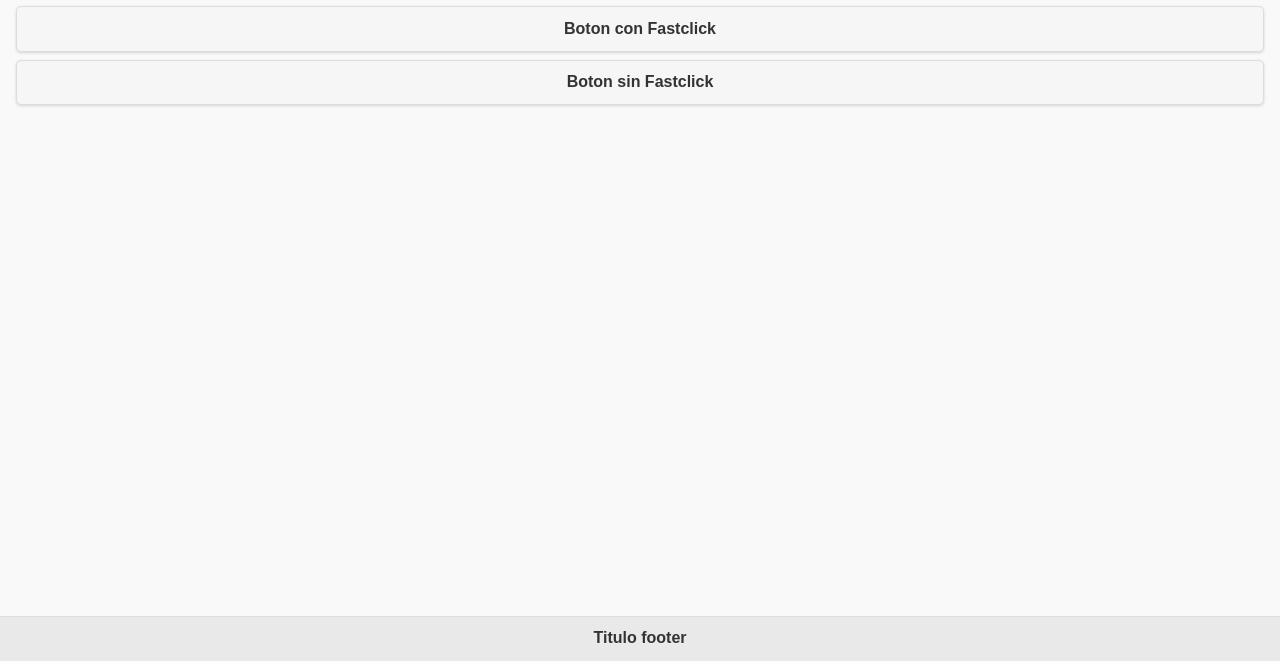
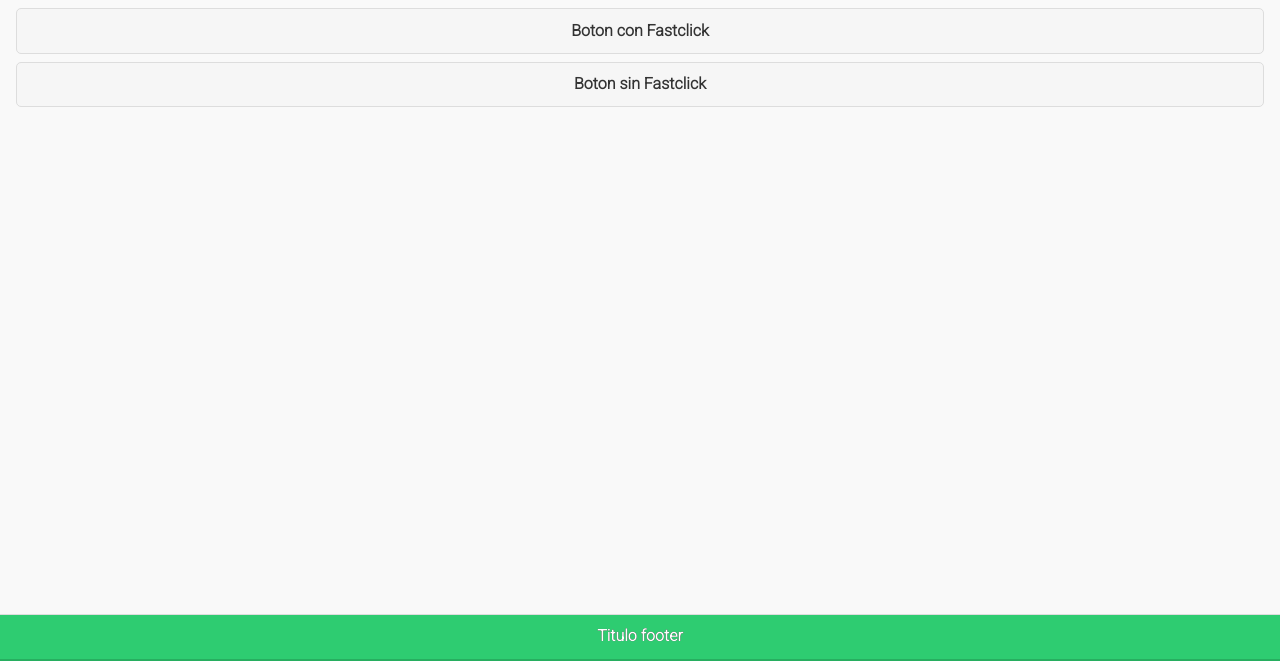
Before and after one commit to andresatencio/EstructuraApp, a plain HTML site: page index.html in a window 1280 px wide. Shown: the part 139-800 px from the top of the page. Drawn offline with Linux system fonts and the light colour scheme.

Commit message:
correcion fixed header footer

```diff
--- /dev/null
+++ b/css/app.css
@@ -0,0 +1,67 @@
+@import url(http://fonts.googleapis.com/css?family=Roboto:100,300);
+body,
+.ui-shadow,
+.ui-btn-up-a,
+.ui-btn-hover-a,
+.ui-btn-down-a,
+.ui-body-b,
+.ui-btn-up-b,
+.ui-btn-hover-b,
+.ui-btn-down-b,
+.ui-bar-c,
+.ui-body-c,
+.ui-btn-up-c,
+.ui-btn-hover-c,
+.ui-btn-down-c,
+.ui-bar-c,
+.ui-body-d,
+.ui-btn-up-d,
+.ui-btn-hover-d,
+.ui-btn-down-d,
+.ui-bar-d,
+.ui-body-e,
+.ui-btn-up-e,
+.ui-btn-hover-e,
+.ui-btn-down-e,
+.ui-bar-e,
+.ui-body-f,
+.ui-btn-up-f,
+.ui-btn-hover-f,
+.ui-btn-down-f,
+.ui-bar-f,
+.ui-body-g,
+.ui-btn-up-g,
+.ui-btn-hover-g,
+.ui-btn-down-g,
+.ui-bar-g,
+.ui-overlay-shadow,
+.ui-shadow,
+.ui-btn-active,
+.ui-body-a,
+.ui-bar-a {
+ text-shadow: none !important;
+ box-shadow: none !important;
+ -webkit-box-shadow: none !important;
+ font-family: Roboto, Arial, Helvetica, Geneva, sans-serif !important;
+ /*font-weight: 100 !important;*/
+}
+.cabeza{
+	font-weight: 300 !important;
+	color: #FFFFFF !important;
+	background-color: #2ecc71 !important;
+	border-bottom: solid 3px #27ae60 !important;
+	/*text-shadow: 0 0px 0 #eee !important;*/
+	text-shadow: 0pt 0px 0pt rgb(0, 0, 0) !important;
+}
+.verde {
+	background-color: #27ae60 !important;
+	color: #ffffff !important;
+}
+.azul {
+	background-color: #2980b9 !important;
+	color: #ffffff !important;
+}
+.rojo {
+	background-color: #c0392b !important;
+	color: #ffffff !important;
+}
--- a/index.html
+++ b/index.html
@@ -10,7 +10,7 @@
 		<link rel="stylesheet" href="css/jquery.mobile.structure-1.4.0.min.css"/>
 		<link rel="stylesheet" href="css/jquery.mobile.theme-1.4.0.min.css"/>
 		<!-- tema flat experimental -->
-		<!-- <link rel="stylesheet" href="css/flat.min.css"/> -->
+		<link rel="stylesheet" href="css/app.css"/>
 		<script src="js/lib/phonegap-xxx.js"></script>
 		<script src="js/lib/fastclick.js"></script>
 		<script src="js/lib/jquery-1.10.2.min.js"></script>
@@ -21,15 +21,15 @@
 	<body>
 		<!-- Pagina -->
 		<div data-role='page'>
-			<div data-role='header' data-position="fixed">
-				<h1>Titulo header</h1>
+			<div data-role='header' class="cabeza" data-position="fixed" data-tap-toggle="false">
+				<h1 style="text-align:left; margin-left:10px;">Titulo header</h1>
 			</div>
 			<div data-role='content'>
 				<h1>Contenido</h1>
 				<button id='botonaso'>Boton con Fastclick</button>
 				<button id='botoncito' class="needsclick">Boton sin Fastclick</button>
 			</div>
-			<div data-role='footer' data-position="fixed">
+			<div data-role='footer' class="cabeza" data-position="fixed" data-tap-toggle="false">
 				<h1>Titulo footer</h1>
 			</div>
 		</div>
```
